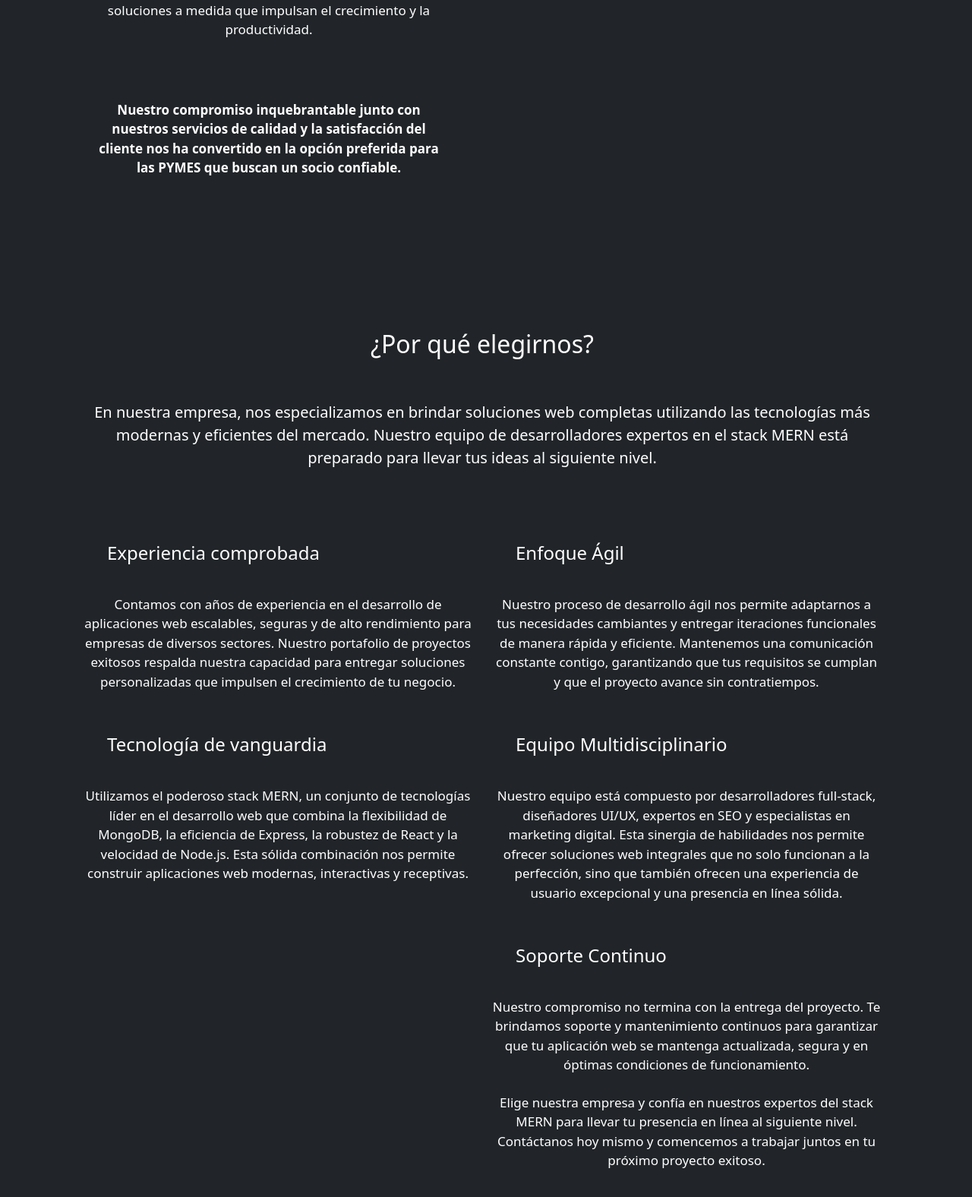
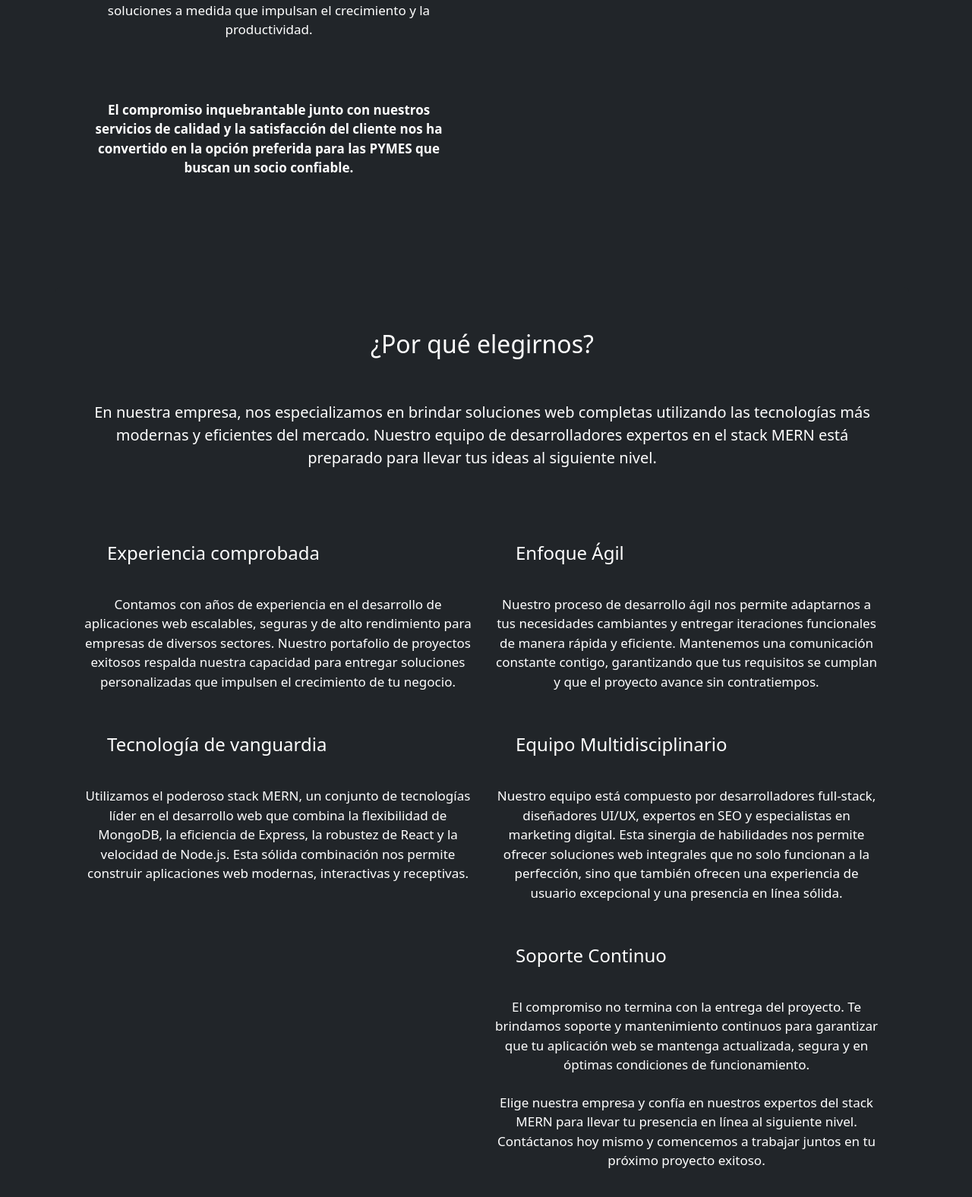
Before and after one commit to inakian/landing-bootstrap-Pandora, a plain HTML site: page index.html in a window 1280 px wide. Shown: the part 1588-3164 px from the top of the page at 76% size. Drawn offline with nearby package versions, Linux system fonts and the light colour scheme.

Commit message:
textos modificados

```diff
--- a/index.html
+++ b/index.html
@@ -99,7 +99,7 @@
             <h2 class="display-4 mb-4">Sobre Nosotros</h2>
             <p class="lead text-about">Pandora es una empresa líder en el mercado del desarrollo de software y aplicaciones para pequeñas y medianas empresas. Con más de 15 años de experiencia, han construido una sólida reputación basada en la entrega oportuna de soluciones de alta calidad.</p>
             <p class="text-about">Nuestros equipos de desarrolladores altamente capacitados utiliza las últimas metodologías ágiles y tecnologías de vanguardia para garantizar un ciclo de desarrollo rápido y eficiente. Ya sea que un cliente requiera una aplicación móvil, un sistema de gestión empresarial o una plataforma web personalizada, los equipos de Pandora se destacan por su capacidad para comprender las necesidades únicas de cada negocio y traducirlas en soluciones a medida que impulsan el crecimiento y la productividad.</p>
-            <p class="text-about fw-bold">Nuestro compromiso inquebrantable junto con nuestros servicios de calidad y la satisfacción del cliente nos ha convertido en la opción preferida para las PYMES que buscan un socio confiable.</p>
+            <p class="text-about fw-bold">El compromiso inquebrantable junto con nuestros servicios de calidad y la satisfacción del cliente nos ha convertido en la opción preferida para las PYMES que buscan un socio confiable.</p>
           </div>
           <div class="col-md-6">
             <img src="img/MERN-Stack-1.jpg" alt="Image MERN" class="img-fluid rounded">
@@ -123,7 +123,7 @@
             <h4 class="mt-4">Equipo Multidisciplinario</h4>
             <p>Nuestro equipo está compuesto por desarrolladores full-stack, diseñadores UI/UX, expertos en SEO y especialistas en marketing digital. Esta sinergia de habilidades nos permite ofrecer soluciones web integrales que no solo funcionan a la perfección, sino que también ofrecen una experiencia de usuario excepcional y una presencia en línea sólida.</p>
             <h4 class="mt-4">Soporte Continuo</h4>
-            <p>Nuestro compromiso no termina con la entrega del proyecto. Te brindamos soporte y mantenimiento continuos para garantizar que tu aplicación web se mantenga actualizada, segura y en óptimas condiciones de funcionamiento.</p>
+            <p>El compromiso no termina con la entrega del proyecto. Te brindamos soporte y mantenimiento continuos para garantizar que tu aplicación web se mantenga actualizada, segura y en óptimas condiciones de funcionamiento.</p>
             <p class="mt-4">Elige nuestra empresa y confía en nuestros expertos del stack MERN para llevar tu presencia en línea al siguiente nivel. Contáctanos hoy mismo y comencemos a trabajar juntos en tu próximo proyecto exitoso.</p>
           </div>
         </div>
```
